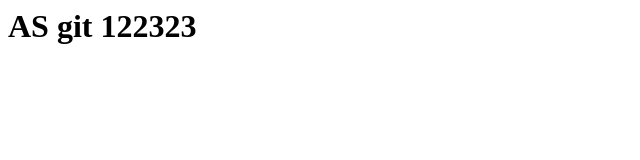
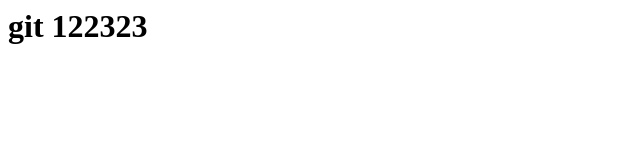
Before and after one commit to boni427/git1, a plain HTML site: page index.html in a window 1280 px wide. Shown: the whole page, without its empty margins (0-640 px from the left). Drawn offline with Linux system fonts and the light colour scheme.

Commit message:
Revert "AS"
This reverts commit 16b8d63aaa5e8be511ce2b09b7178dbf16f38d4e.

```diff
--- a/index.html
+++ b/index.html
@@ -1,2 +1,2 @@
-<h1>AS git
+<h1> git
 122323
```
